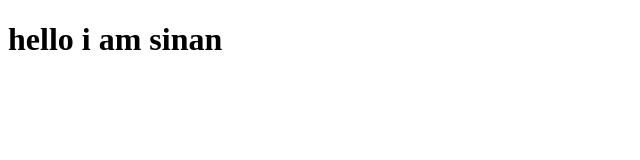
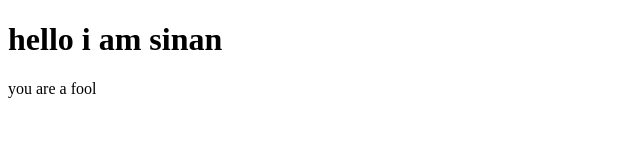
Before and after one commit to s-inaann/index, a plain HTML site: page index.html in a window 1280 px wide. Shown: the whole page, without its empty margins (0-640 px from the left). Drawn offline with Linux system fonts and the light colour scheme.

Commit message:
added paragraph

```diff
--- a/index.html
+++ b/index.html
@@ -7,5 +7,6 @@
 </head>
 <body>
     <h1>hello i am sinan</h1>
+    <p>you are a fool</p>
 </body>
 </html>
```
